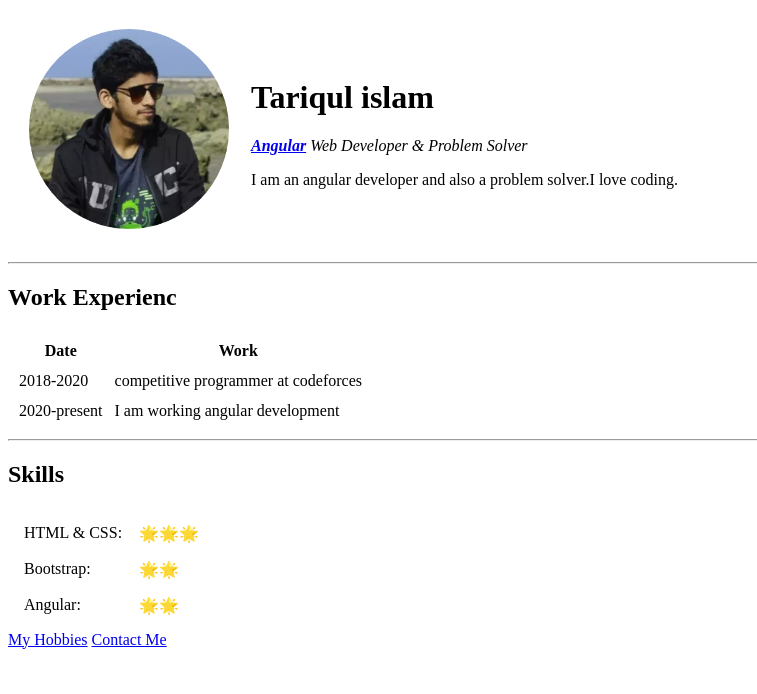
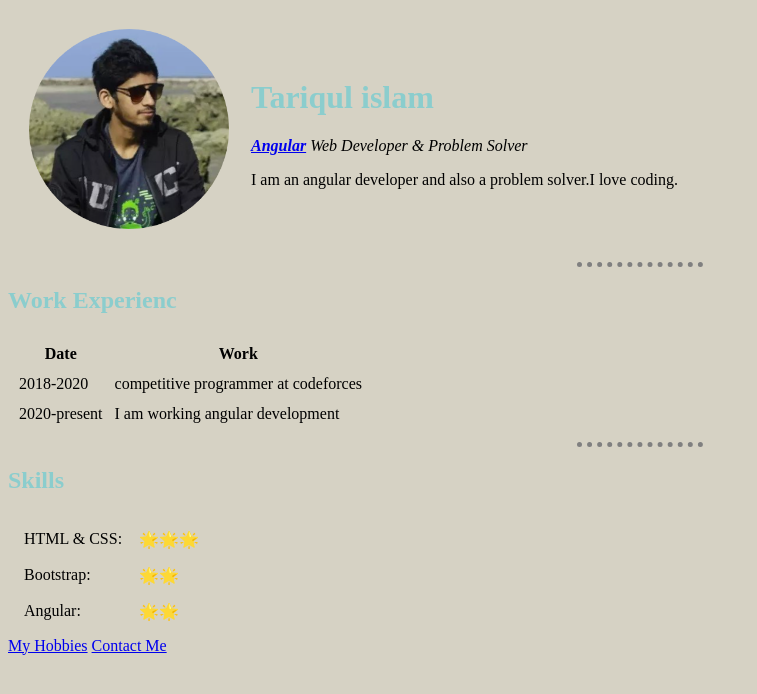
Before and after one commit to tariqul-fahim/Portfolio_html, a plain HTML site: page index.html in a window 1280 px wide. Shown: the whole page, without its empty margins (0-757 px from the left). Drawn offline with Linux system fonts and the light colour scheme.

Commit message:
some styling added

```diff
--- /dev/null
+++ b/CSS/style.css
@@ -0,0 +1,13 @@
+body{
+    background-color: #d6d2c4;
+}
+h1,h2{
+    color: #8bcdcd;
+}
+hr{
+    border-style: none;
+    border-top-style: dotted;
+    border-width: 5px;
+    border-color: gray;
+    width: 10%;
+}
--- a/index.html
+++ b/index.html
@@ -4,11 +4,12 @@
     <meta charset="UTF-8">
     <meta name="viewport" content="width=device-width, initial-scale=1.0">
     <title>Home Page</title>
+    <link rel="stylesheet" href="CSS/style.css">
 </head>
 <body>
     <table cellspacing="20">
         <tr>
-            <td><img src="circle-cropped.png" alt="Tariqul's picture" width="200px" height="200px"></td>
+            <td><img src="Images/circle-cropped.png" alt="Tariqul's picture" width="200px" height="200px"></td>
             <td>
                 <h1>Tariqul islam</h1>
     <p><em><strong><a href="https://angular.io/">Angular</a></strong> Web Developer & Problem Solver</em></p>
```
Also changed, not shown: contact.html (+1 -0 lines), hobbies.html (+1 -0 lines), Images/circle-cropped.png (added).
